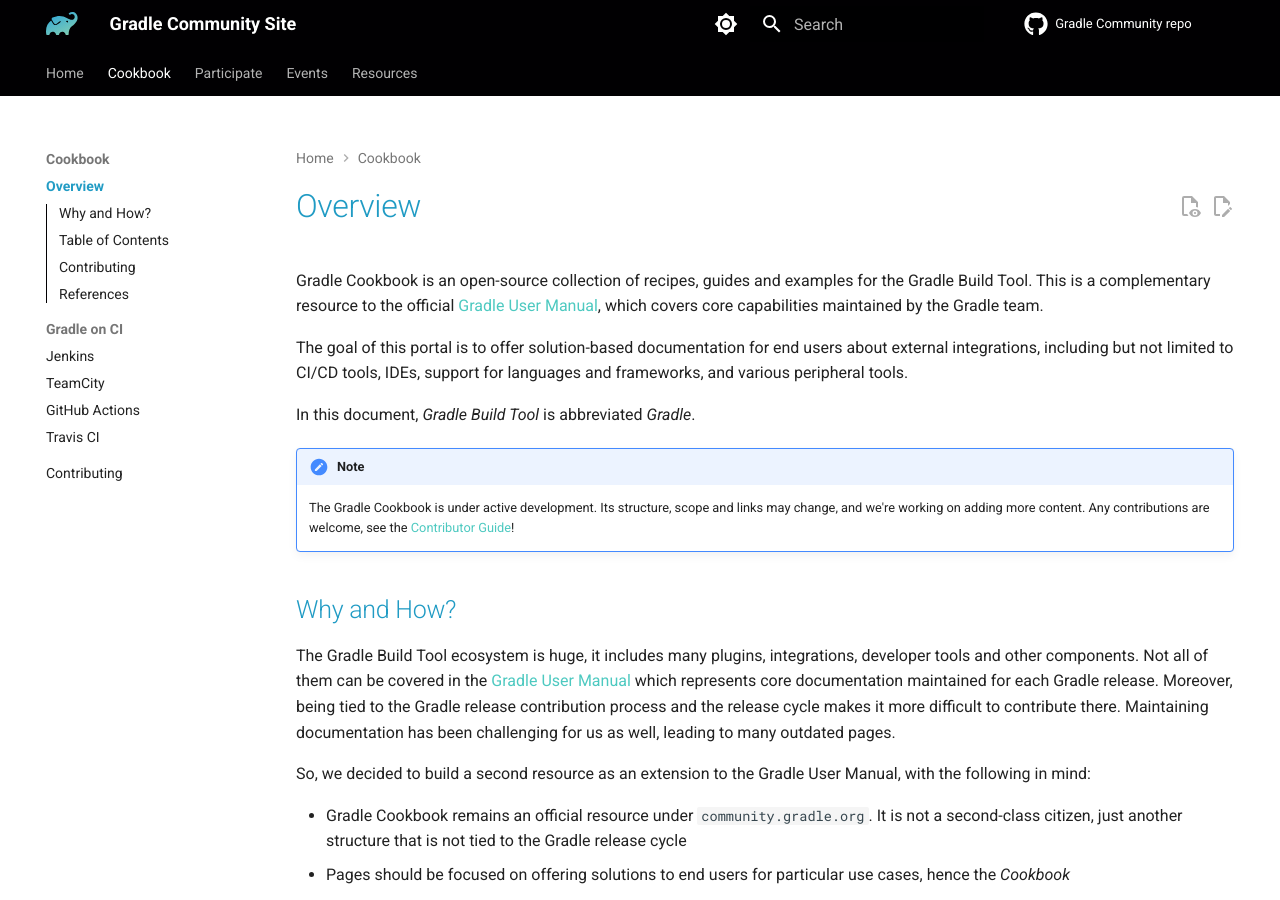
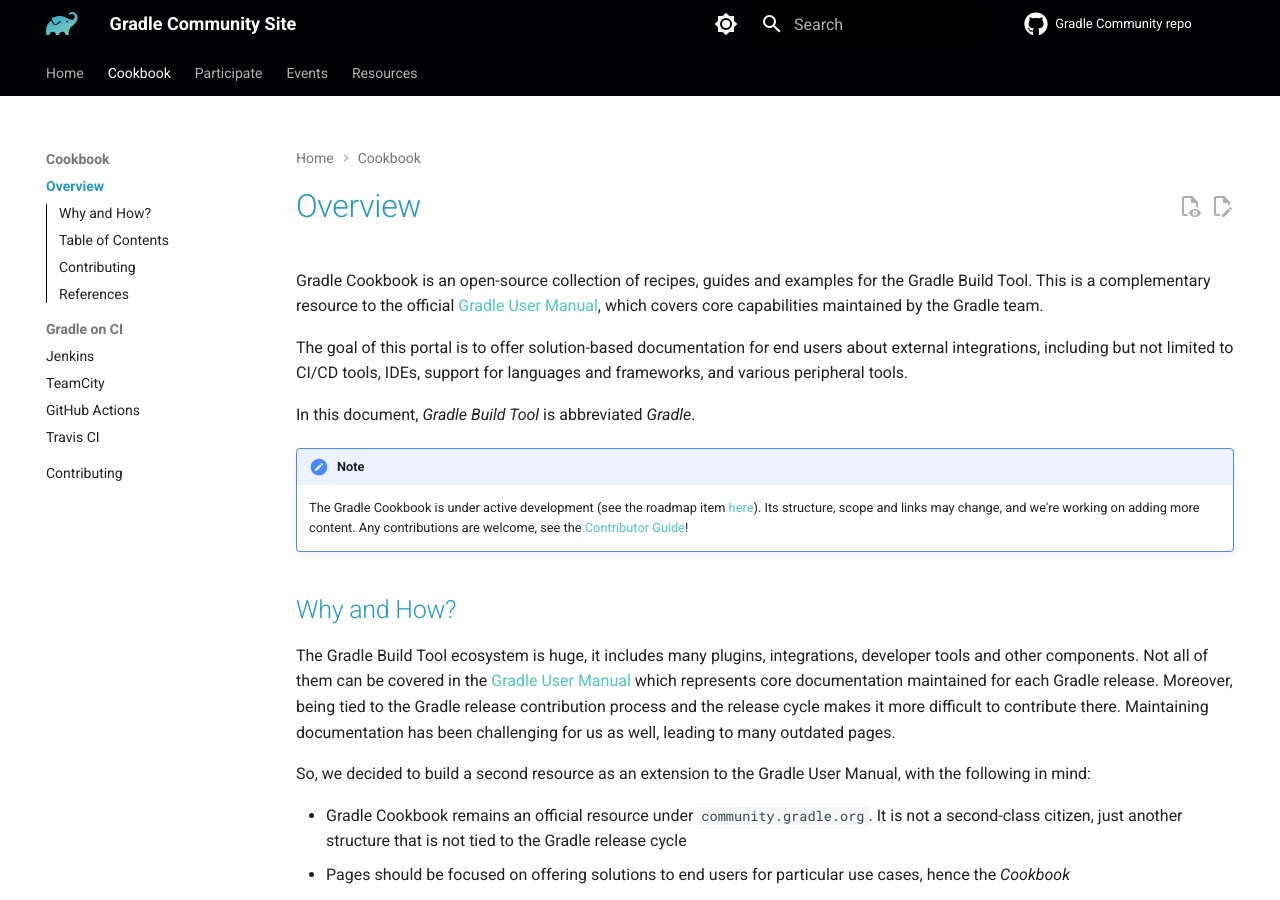
Before and after one commit to gradle/community, an MkDocs documentation site: the page built from docs/cookbook/README.md, in a window 1280 px wide and 900 px high. Built offline with MkDocs 1.6.1 and Material for MkDocs 9.7.7, drawn with Linux system fonts in a browser that asks for light colours; plug-ins that fetch from the network failed and are left out; comment, search, counter and statistics services are not loaded.

Commit message:
Update docs/cookbook/README.md

```diff
--- a/docs/cookbook/README.md
+++ b/docs/cookbook/README.md
@@ -17,7 +17,7 @@ and various peripheral tools.
 In this document, _Gradle Build Tool_ is abbreviated _Gradle_.
 
 !!! note
-    The Gradle Cookbook is under active development.
+    The Gradle Cookbook is under active development (see the roadmap item [here](https://github.com/gradle/community/issues/42)).
     Its structure, scope and links may change, and we're working on adding more content.
     Any contributions are welcome, see the [Contributor Guide](./CONTRIBUTING.md)!
 
```
